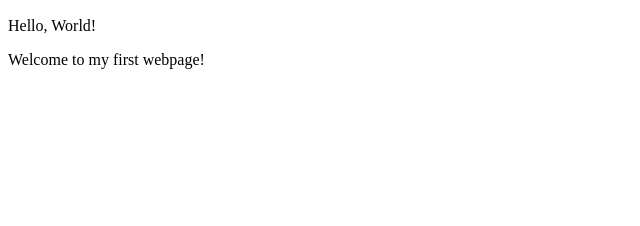
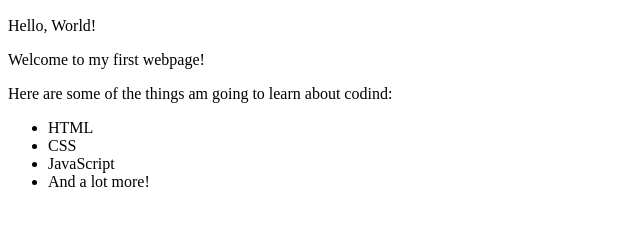
Before and after one commit to amon-wanyonyi/my-first-website, a plain HTML site: page index.html in a window 1280 px wide. Shown: the part 110-336 px from the top of the page, without its empty margins (0-640 px from the left). Drawn offline with Linux system fonts and the light colour scheme.

Commit message:
add list elements

```diff
--- a/index.html
+++ b/index.html
@@ -13,6 +13,14 @@
     <h2>Written with a little guidance from Moringa school</h2>
     <p>Hello, World!</p>
     <p>Welcome to my first webpage!</p>
+
+    <p>Here are some of the things am going to learn about codind:</p>
+    <ul>
+        <li>HTML</li>
+        <li>CSS</li>
+        <li>JavaScript</li>
+        <li>And a lot more!</li>
+    </ul>
 </body>
 
 </html>
```
